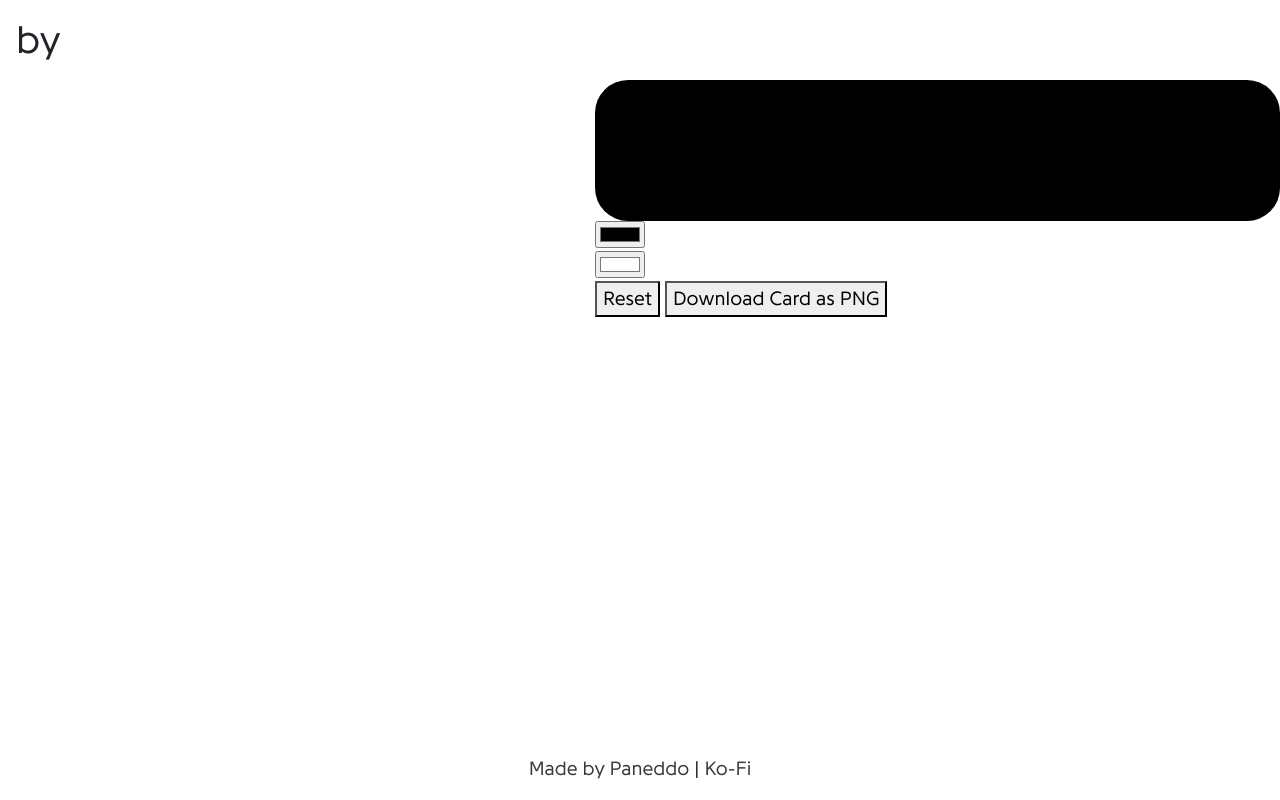
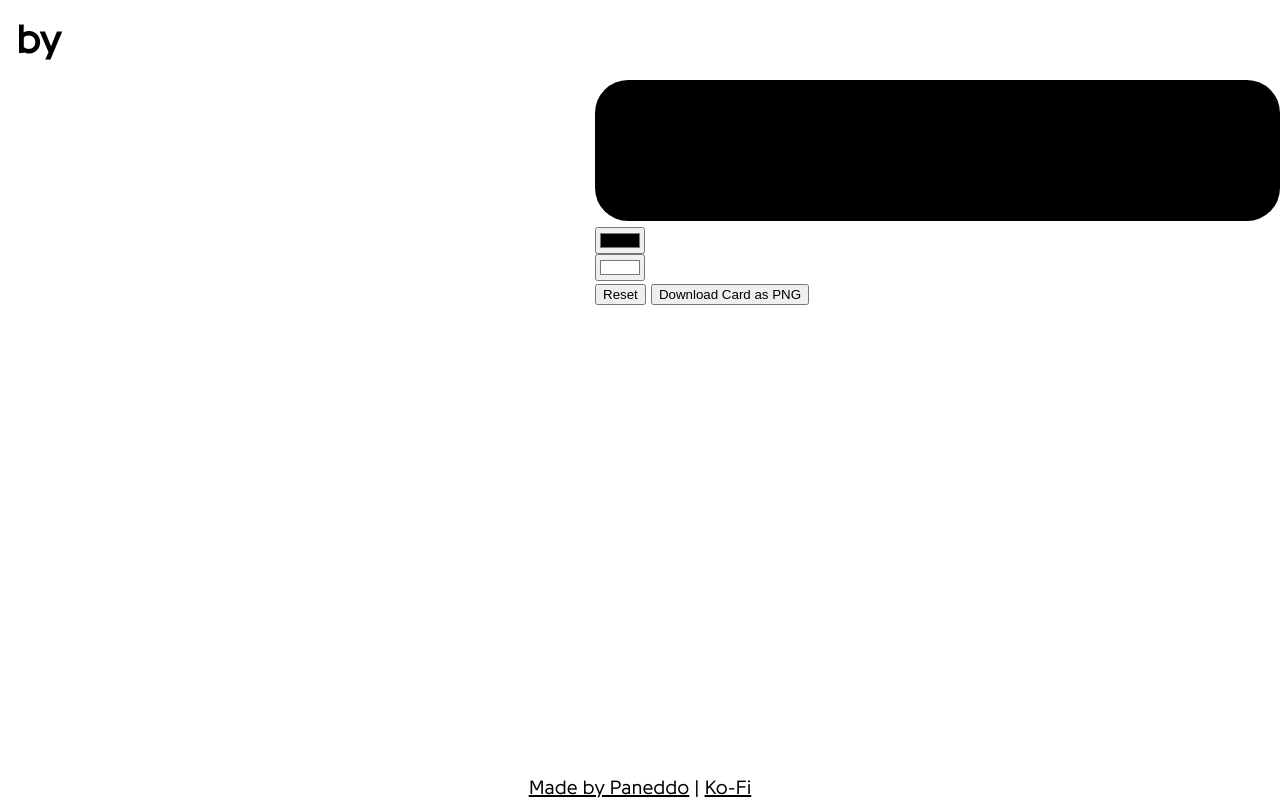
Before and after one commit to Paneddo/LyricCardCreator, a Flask app: template app/templates/lyrics.html in a window 1280 px wide. Run offline with Flask 3, Linux system fonts and the light colour scheme; the template is opened without the code that fills it, so the values that code supplies are empty; some libraries are stand-ins or nearby versions.

Commit message:
requirements

```diff
--- a/app/templates/_layout.html
+++ b/app/templates/_layout.html
@@ -2,19 +2,15 @@
 <html>
 
 <head>
-  {% block head %}
-  <link rel="stylesheet" href="https://stackpath.bootstrapcdn.com/bootstrap/4.5.2/css/bootstrap.min.css">
-  <link rel="stylesheet" href="https://cdnjs.cloudflare.com/ajax/libs/font-awesome/5.15.3/css/all.min.css">
+  <script src="https://ajax.googleapis.com/ajax/libs/jquery/3.7.1/jquery.min.js"></script>
   <link rel="stylesheet" href="{{ url_for('static', filename='css/style.css') }}" />
   <title>{% block title %}{% endblock %}</title>
+  {% block head %}
   {% endblock %}
 </head>
 
 <body>
   <div id="content">{% block content %}{% endblock %}</div>
-  <script src="https://ajax.googleapis.com/ajax/libs/jquery/3.7.1/jquery.min.js"></script>
-  <script src="https://cdn.jsdelivr.net/npm/@popperjs/core@2.5.4/dist/umd/popper.min.js"></script>
-  <script src="https://stackpath.bootstrapcdn.com/bootstrap/4.5.2/js/bootstrap.min.js"></script>
 </body>
 <footer class="text-center text-lg-start">
   <div class="text-center p-3">
--- /dev/null
+++ b/requirements.txt
@@ -0,0 +1,3 @@
+Flask==3.1.1
+python-dotenv==1.1.1
+Requests==2.32.4
```
